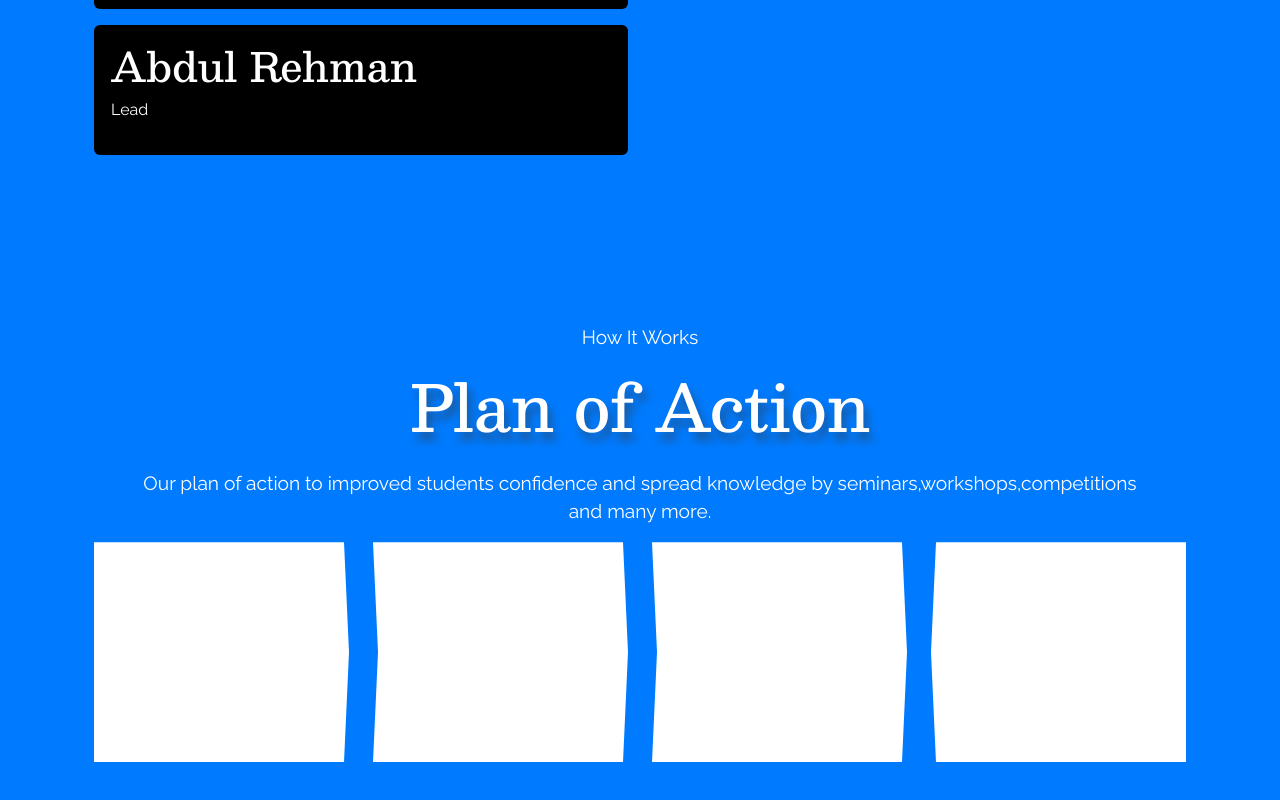
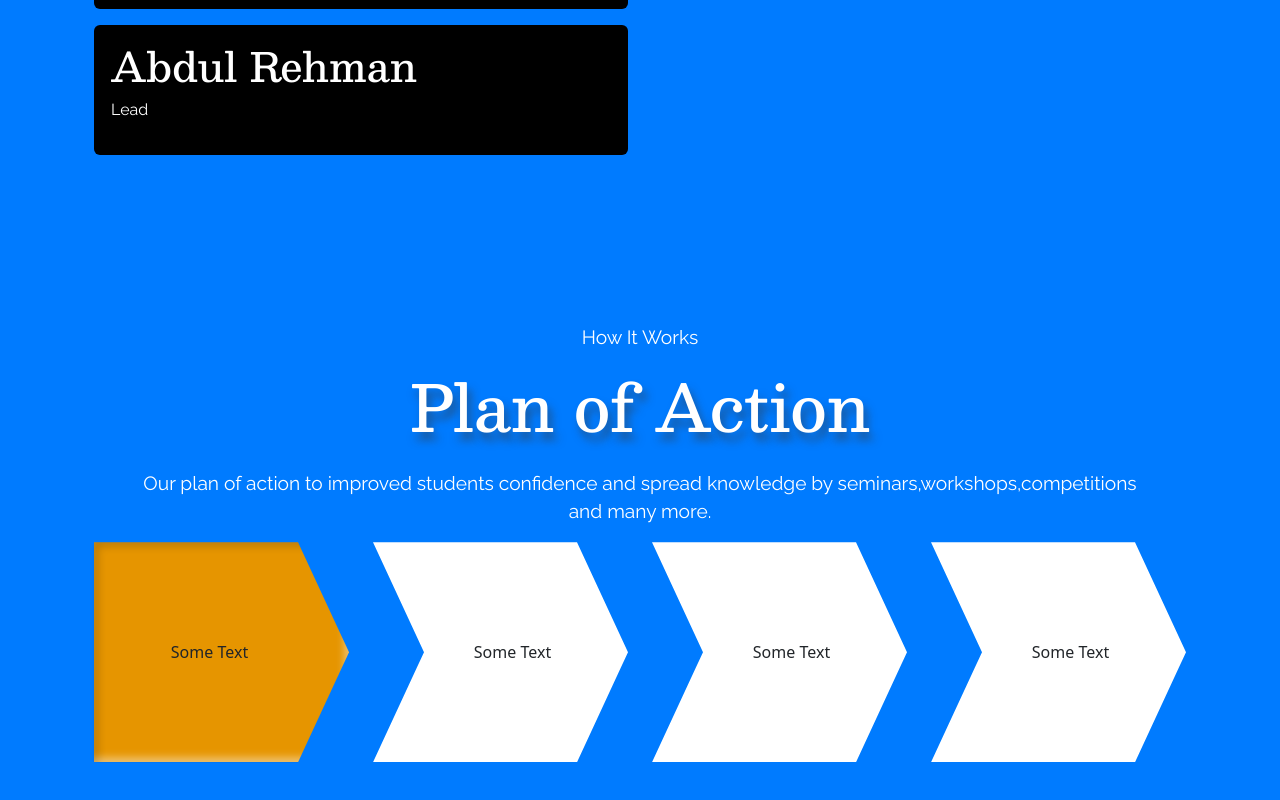
Before and after one commit to HassaanBinKaleem/MLSA_Website, a React (Vite) app in the folder client/: page / in a window 1280 px wide. Shown: the part 3146-3946 px from the top of the page. Built offline with nearby package versions, Linux system fonts and the light colour scheme.

Commit message:
AboutUs, Plan of Action Section Complete

```diff
--- a/client/src/components/sections/Plan.jsx
+++ b/client/src/components/sections/Plan.jsx
@@ -2,7 +2,7 @@ import React from "react";
 
 const Plan = () => {
   return (
-    <section id="team" className="text-center section-spacing">
+    <section id="plan" className="text-center section-spacing">
       <div className="container px-4">
         <p className="subtitle-text">How It Works</p>
         <h1 className="main-header-text mb-4">Plan of Action</h1>
@@ -12,16 +12,24 @@ const Plan = () => {
         </p>
         <div className="row">
           <div className="col">
-            <div className="chevron-start"></div>
+            <div className="chevron-start d-flex justify-content-center align-items-center text-center pe-4">
+              Some Text
+            </div>
           </div>
           <div className="col">
-            <div className="chevron-mid"></div>
+            <div className="chevron-mid d-flex justify-content-center align-items-center text-center ps-4">
+              Some Text
+            </div>
           </div>
           <div className="col">
-            <div className="chevron-mid"></div>
+            <div className="chevron-mid d-flex justify-content-center align-items-center text-center ps-4">
+              Some Text
+            </div>
           </div>
           <div className="col">
-            <div className="chevron-end"></div>
+            <div className="chevron-end d-flex justify-content-center align-items-center text-center ps-4">
+              Some Text
+            </div>
           </div>
         </div>
       </div>
--- a/client/src/index.css
+++ b/client/src/index.css
@@ -376,7 +376,7 @@ p {
 /* Plan of Action Section */
 /* HTML: <div class="chevron"></div> */
 .chevron-start {
-  --s: 250px; /* control the shape (can be percentage) */
+  --s: 80%; /* control the shape (can be percentage) */
 
   height: 220px;
   width: 100%; /* Increased width */
@@ -389,10 +389,20 @@ p {
     0 100%,
     calc(0% - var(--s)) 50%
   );
-  background: var(--button-bg-hover);
+  background: var(--color-secondary);
+  box-shadow: inset 4px 4px 8px rgba(0, 0, 0, 0.2),
+    /* Inner shadow for depth */ inset -4px -4px 8px rgba(255, 255, 255, 0.5),
+    /* Highlight effect */ 2px 2px 6px rgba(0, 0, 0, 0.2); /* Outer shadow for floating effect */
+    transition: all 0.3s ease;
+}
+.chevron-start:hover {
+  background: var(--color-text-on-primary);
+  box-shadow: inset 4px 4px 8px rgba(0, 0, 0, 0.2),
+    inset -4px -4px 8px rgba(255, 255, 255, 0.5),
+    4px 4px 12px rgba(0, 0, 0, 0.3); /* Stronger outer shadow on hover */
 }
 .chevron-mid {
-  --s: 250px; /* control the shape (can be percentage) */
+  --s: 80%; /* control the shape (can be percentage) */
 
   height: 220px;
   width: 100%; /* Increased width */
@@ -408,18 +418,19 @@ p {
   background: var(--button-bg-hover);
 }
 .chevron-end {
-  --s: 250px; /* Controls the depth of the cavity */
+  --s: 80%; /* Controls the depth of the cavity */
 
   height: 220px;
   width: 100%; /* Increased width */
   aspect-ratio: 3/5;
   clip-path: polygon(
-    100% 0,
-    /* Start from the top-right corner */ calc(100% - var(--s)) 0,
-    /* Inward curve at the top (left side) */ 0 50%,
-    /* Inward middle (left side) */ calc(100% - var(--s)) 100%,
+    0 0,
+    /* Start from the top-right corner */ var(--s) 0,
+    /* Inward curve at the top (left side) */ 100% 50%,
+    /* Inward middle (left side) */ var(--s) 100%,
     /* Inward curve at the bottom (left side) */ 100% 100%,
-    /* Bottom-right corner */ 100% 0 /* Top-right corner */
+    0 100%,
+    /* Bottom-right corner */ calc(100% - var(--s)) 50% /* Top-right corner */
   );
   background: var(--button-bg-hover);
 }
```
